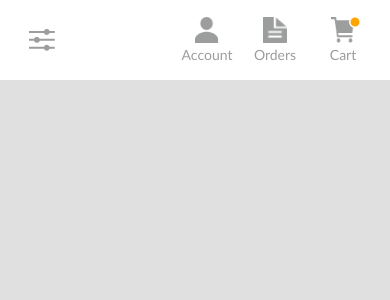
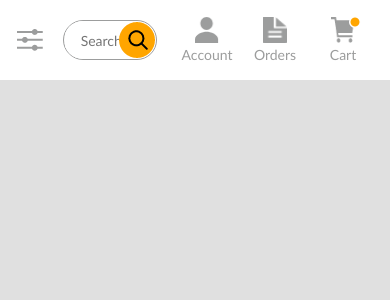
Before and after one commit to nihalvaria/this-is-dmg, a React (Create React App) app: page / in a window 390 px wide. Shown: the top 300 px of the page. Built offline with nearby package versions, Linux system fonts and the light colour scheme.

Commit message:
Navbar responsive

```diff
--- a/src/Containers/Navbar/Navbar.jsx
+++ b/src/Containers/Navbar/Navbar.jsx
@@ -5,6 +5,7 @@ import OrdersImage from "Assets/Images/document-text-sharp.png"
 import OptionsImage from "Assets/Images/options-sharp.png"
 import AccountImage from "Assets/Images/person-sharp.png"
 import CartImage from "Assets/Images/cart-sharp-nav.png"
+import SearchImage from "Assets/Images/search.png"
 import NotificationImage from "Assets/Images/active.png"
 
 
@@ -33,7 +34,11 @@ const Navbar = () => {
             <div className="options-container flex">
                 <img src={ OptionsImage } alt="options-img" />
             </div>
-            <div className="flex">
+            <div className="search-container flex">
+                <input type="text" placeholder="Search"/>
+                <img src={ SearchImage } alt="search-img" />
+            </div>
+            <div className="nav-side-items-container flex">
                 {
                     navSideItems.map( item => (
                         <div key={ item.name } className="nav-side-item flex">
--- a/src/Containers/Navbar/Navbar.scss
+++ b/src/Containers/Navbar/Navbar.scss
@@ -10,6 +10,7 @@
     .options-container {
         width: 50px;
         height: 50px;
+        justify-self : flex-start;
 
         img {
             width: 25.67px;
@@ -17,6 +18,36 @@
         }
     }
 
+    .search-container {
+        width: 525px;
+        height: 40px;
+        border: solid 1px var( --quinary-color );
+        border-radius: 48px;
+        max-width: 525px;
+        margin: 0px 20px;
+        justify-self: center;
+        position: absolute;
+        left: 50%;
+        transform: translateX(-50%);
+        overflow: hidden;
+
+        img {
+            width: 36px;
+            cursor: pointer;
+        }
+
+        input {
+            font-size: 14px;
+            border: none;
+            height: 100%;
+            width: calc( 100% - 38px );
+            padding-left: 16px;
+
+            ::placeholder {
+                color: var( --quinary-color );
+            }
+        }
+    }
 
     .nav-side-item:not( :last-child ) {
         margin-right: 8px;
@@ -26,10 +57,11 @@
         width: 60px;
         height: 80px;
         flex-direction: column;
-        color: var(--quinary-color );
+        color: var( --quinary-color );
         font-size: 14px;
         position: relative;
         cursor: pointer;
+        justify-self : flex-end;
 
         .nav-notification {
             height: 12px;
@@ -50,10 +82,47 @@
     }
 }
 
+@media only screen and ( max-width: 1024px ) {
+    .Navbar {
+
+        .search-container {
+            width: 400px;
+            position: relative;
+            left: 0%;
+            transform: translateX( 0% );
+        }
+    }
+}
+
+
+@media only screen and ( max-width: 768px ) and ( orientation: portrait ) {
+    .Navbar {
+
+        .search-container {
+            width: 284px;
+        }
+    }
+}
+
 @media only screen and ( max-width: 375px ) and ( orientation: portrait ) {
     .Navbar {
         height: 56px;
         padding: 0px 6px;
+
+        .search-container {
+            width: 26px;
+            height: 26px;
+            border: none;
+
+            img {
+                height: inherit;
+                width: inherit;
+            }
+
+            input {
+                display: none;
+            }
+        }
 
         .nav-side-item {
             width: 48px;
```
